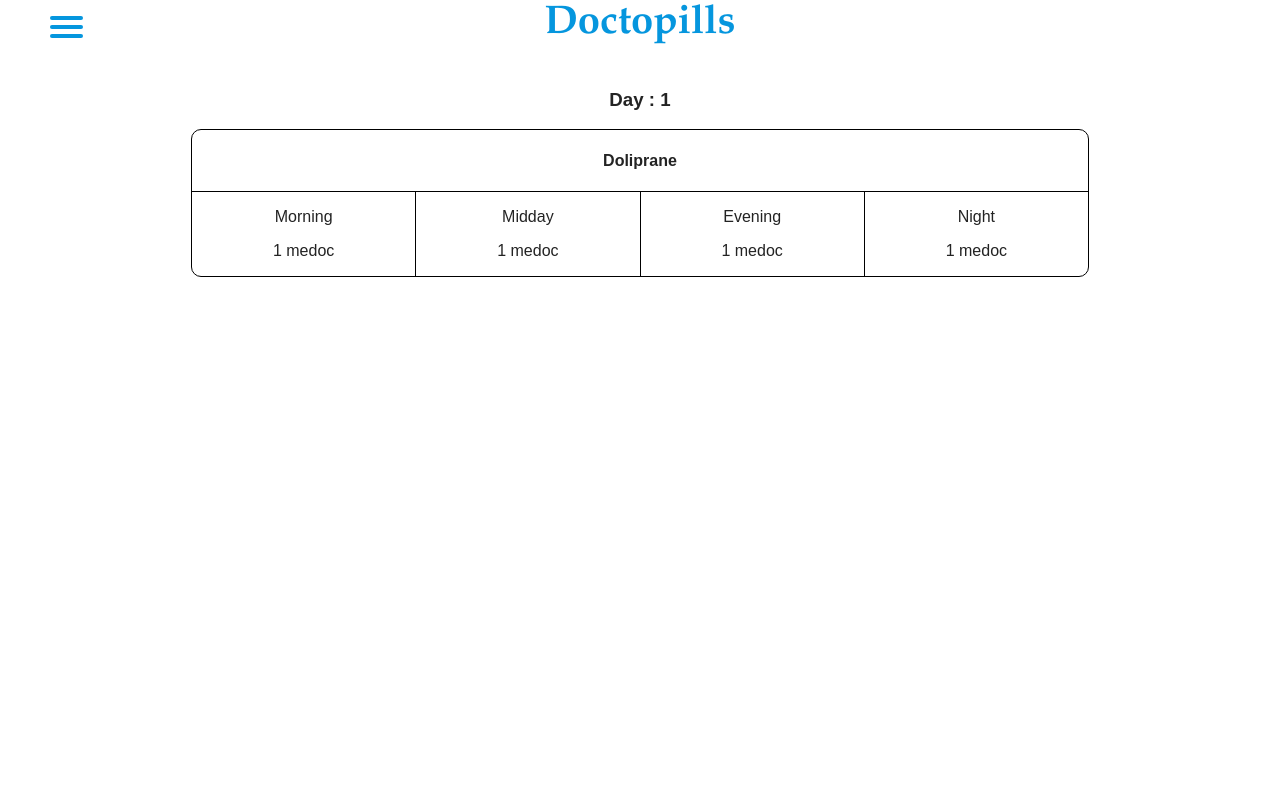
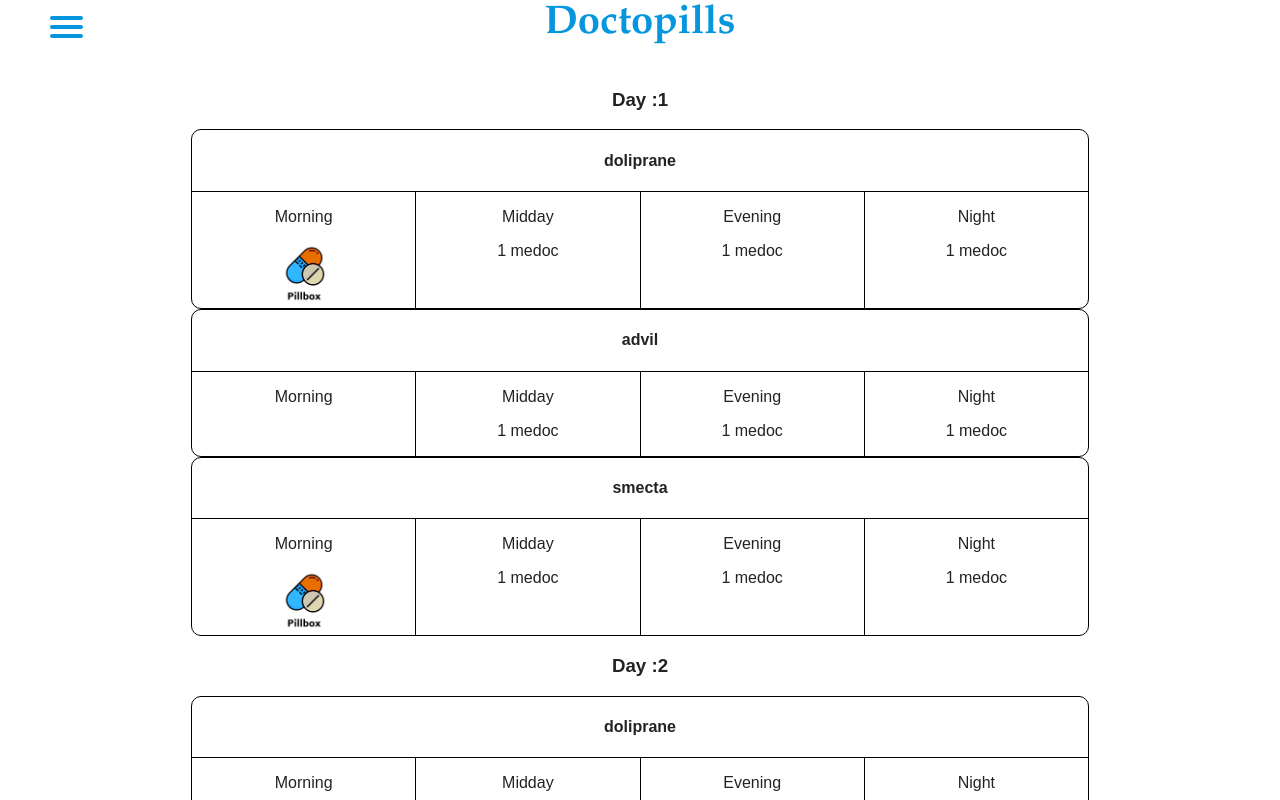
Before and after one commit to nadir-13016/hackathon2doctopills_front, a React (Create React App) app: page /Pilule in a window 1280 px wide. Shown: the top 800 px of the page. Built offline with nearby package versions, Linux system fonts and the light colour scheme.

Commit message:
create function pillbox

```diff
--- a/src/components/pilule/Pilule.js
+++ b/src/components/pilule/Pilule.js
@@ -1,20 +1,57 @@
 import React from 'react'
 import './pilule.css'
+import {useState} from 'react'
+import imagePill from './assets/pillbox.png'
+
 
 const Pilule = () => {
 
+    const [pill,setPill] = useState([{
+        name: 'doliprane',
+        duree : 2,
+        morning:true
+    },{
+        name:'advil',
+        duree:3,
+        morning:false
+    },{
+        name:'smecta',
+        duree:6,
+        morning:true
+    }])
+const [pillBox,setPillBox] = useState([])
 
+   const dureeMax = () => {
+       let durMax = 0
+       pill.forEach(e => {
+           if(e.duree > durMax){
+              return durMax = e.duree
+
+           }
+      })
+       return durMax
+   }
+
+console.log(dureeMax())
+
+   let day = 1
+
+   for(let i = 1;i <= dureeMax();i++){
+       pillBox.push(<>
+       <h3 className="day">Day :{i}</h3>
+       {pill.map(x => {
        return(
            <>
-        <h3 className="day">Day : 1</h3>
+           { i <= x.duree &&
         <div className='tableau'>
                 <div className='container'>
-                <h4>Doliprane</h4>
+           <h4>{x.name}</h4>
                 </div>
                 <div className='container_day'>
                     <div className='morning'>
                     <p>Morning</p>
-                <p>1 medoc</p>
+                    {x.morning === true &&
+                      <img src={imagePill} alt='pill' width='50px'/>}
                     </div>
                     <div className='morning'>
                     <p>Midday</p>
@@ -28,11 +65,16 @@ const Pilule = () => {
                     <p>Night</p>
                     <p>1 medoc</p>
                     </div>
+                </div>
+           </div>}</>)})}
+       </>)
+       }
 
+
+    return(
+        <div>
+            {pillBox}
         </div>
-
-        </div>
-        </>
     )
 }
 
```
Also changed, not shown: src/components/pilule/assets/pillbox.png (added). Lines whose indentation alone changed are shown as unchanged.
